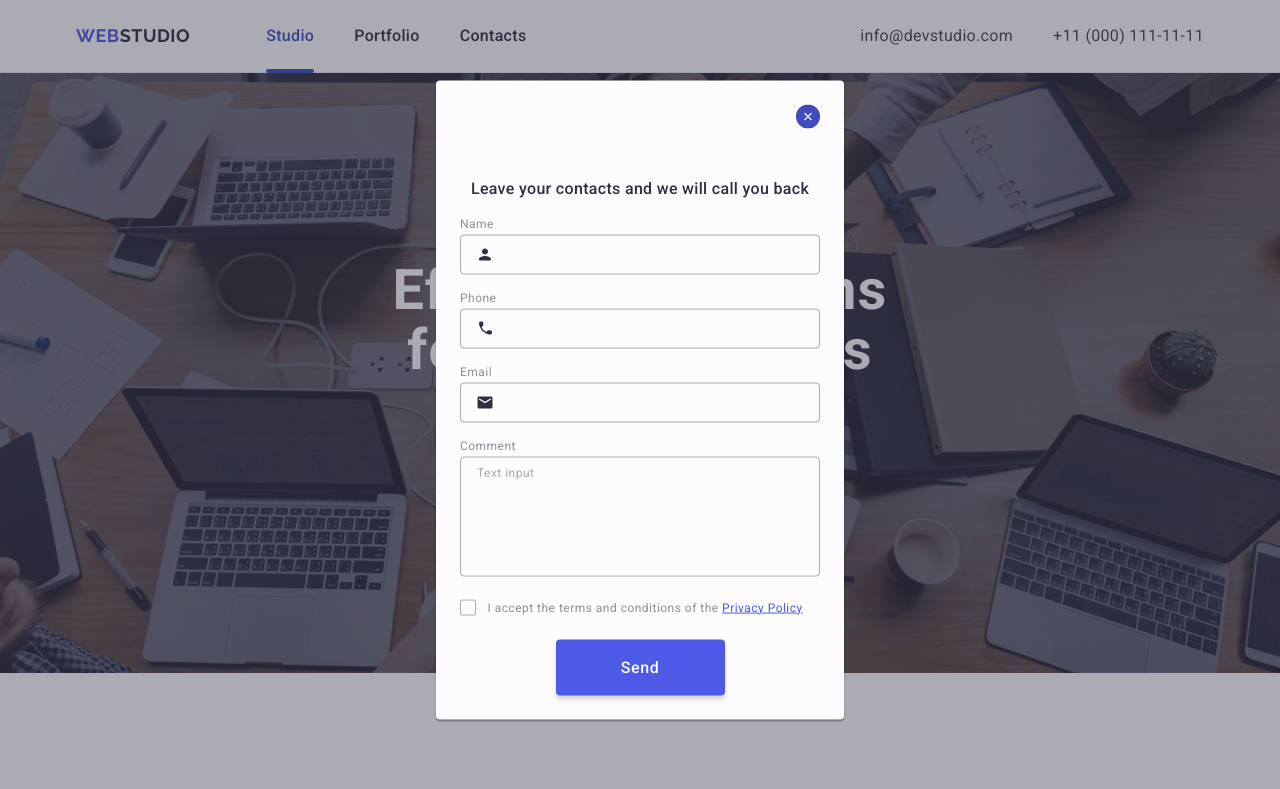
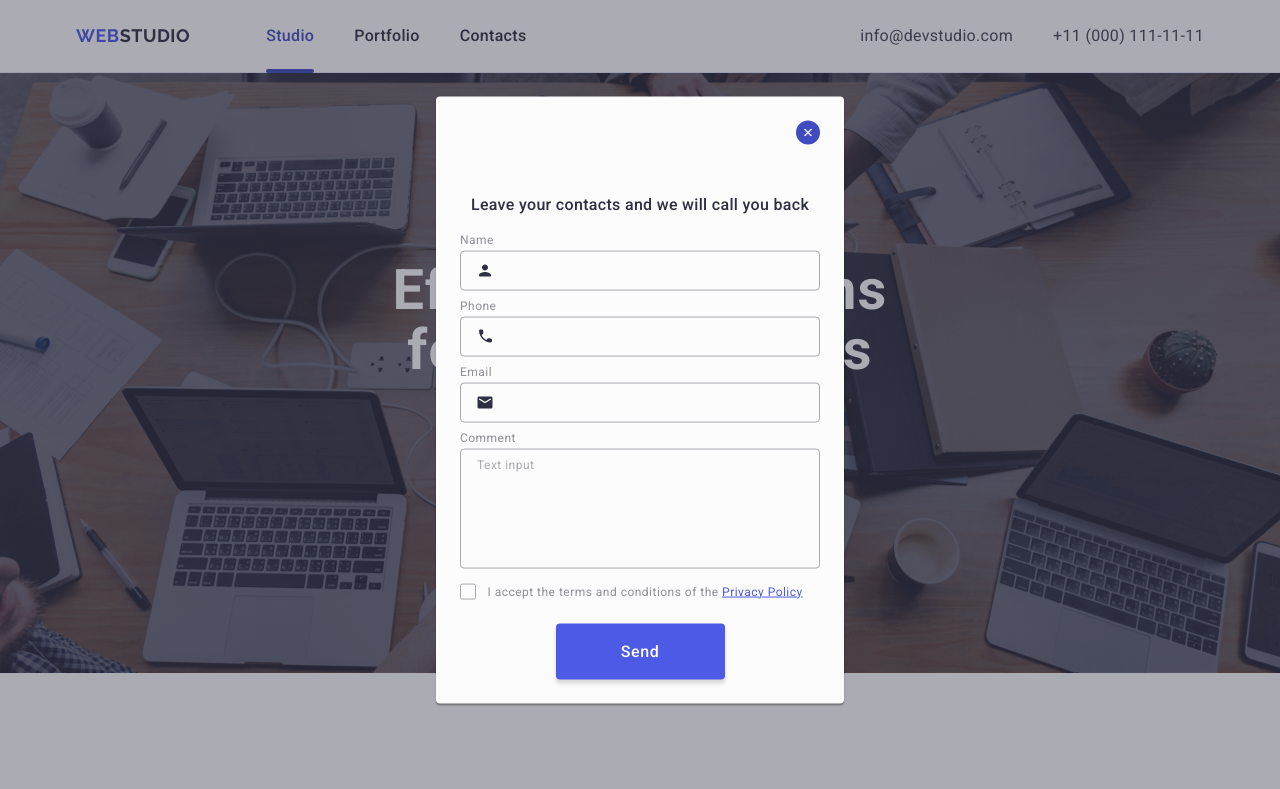
Before and after one commit to aanna25/goit-markup-hw-05, a plain HTML site: page index.html in a window 1280 px wide. Both pictures are taken after a click on the button 808 px from the left and 116 px from the top of the page. Shown: the top 789 px of the page. Drawn offline with nearby package versions, Linux system fonts and the light colour scheme.

Commit message:
fixed index html and styles css

```diff
--- a/css/styles.css
+++ b/css/styles.css
@@ -585,6 +585,7 @@ img {
   background-color: #404bbf;
   stroke: #fff;
   fill: #fff;
+  border: none;
 }
 
 .modal-title {
@@ -600,7 +601,7 @@ img {
 }
 
 .callback-form-field-wrapper {
-  margin-bottom: 16px;
+  margin-bottom: 8px;
 }
 
 .callback-field-label {
@@ -681,7 +682,7 @@ img {
 .callback-label-accept {
   font-weight: 400;
   font-size: 12px;
-  line-height: 1.16;
+  line-height: 1.17;
   letter-spacing: 0.04em;
   color: #8e8f99;
   cursor: pointer;
--- a/index.html
+++ b/index.html
@@ -510,7 +510,7 @@
 
     <div class="backdrop is-visible">
       <div class="modal">
-        <button type="submit" class="modal-close-btn">
+        <button type="button" class="modal-close-btn">
           <svg class="modal-custom-btn" width="8" height="8">
             <use href="./images/icons.svg#icon-close"></use>
           </svg>
```
